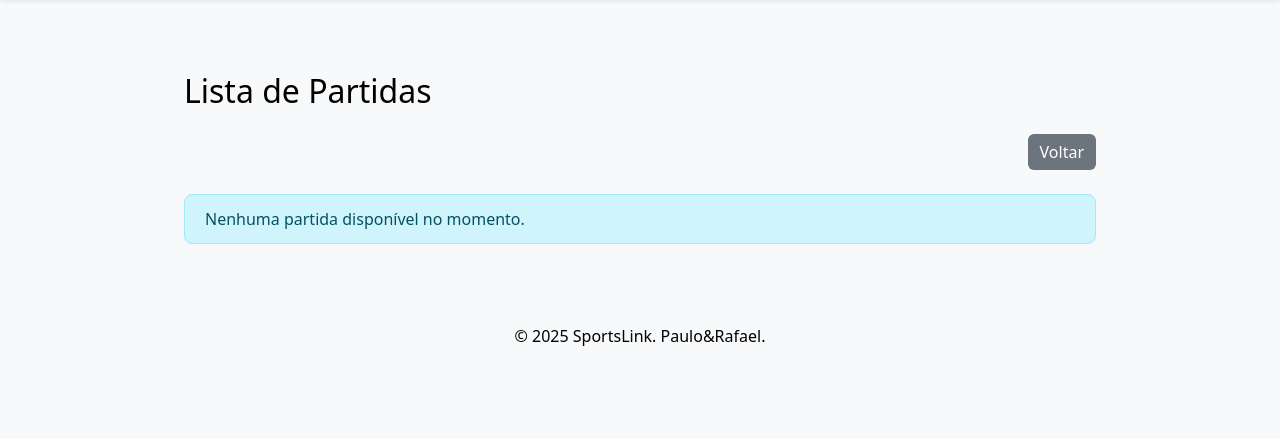
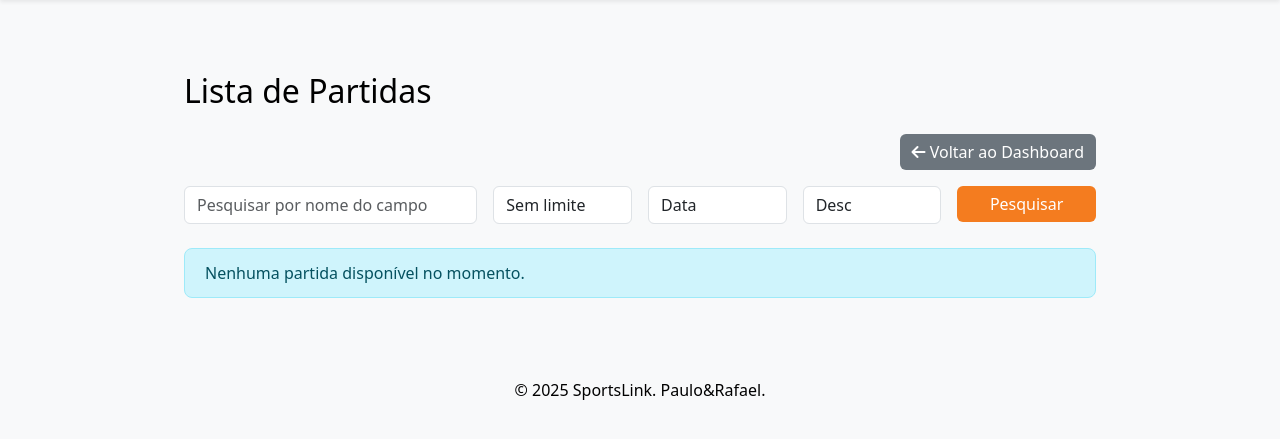
Before and after one commit to Paul-Y5/Projeto_SPORTSLINK-BD, a Flask app: page /dashboard/list_partidas in a window 1280 px wide. Shown: the part 56-495 px from the top of the page. Run offline with Flask 3, Linux system fonts and the light colour scheme; the visitor is signed in with stand-in values (Sample User, id 1); some libraries are stand-ins or nearby versions.

Commit message:
FINALIZADO

```diff
--- a/src/controllers/partidas.py
+++ b/src/controllers/partidas.py
@@ -70,19 +70,19 @@ def get_Partida(id_partida):
             partida = {
                 "ID": partida[0],
                 "CampoID": partida[1],
-                "DataHora": partida[2],
-                "Duracao": partida[3],
-                "Desporto": partida[4],
-                "CriadorID": partida[5],
-                "CampoNome": partida[6],
+                "Campo": partida[2],
+                "Comprimento": partida[3],
+                "Largura": partida[4],
+                "Latitude": partida[5],
+                "Longitude": partida[6],
                 "CampoLocalizacao": partida[7],
-                "CampoTipo": partida[8],
-                "CampoPreco": partida[9],
-                "CampoCapacidade": partida[10],
-                "CampoDescricao": partida[11],
-                "CampoImagemURL": partida[12],
-                "CriadorNome": partida[13],
-                "CriadorNacionalidade": partida[14],
+                "CampoDescricao": partida[8],
+                "DataHora": partida[9],
+                "Duracao": partida[10],
+                "Resultado": partida[11],
+                "Estado": partida[12],
+                "NoJogadors": partida[13],
+                "CampoImagemURL": partida[14],
                 "Jogadores": partida[15],
                 "MaxJogadores": partida[16],
             }
@@ -97,11 +97,14 @@ def get_Partida(id_partida):
         flash(f"Erro ao obter partida: {str(e)}", "danger")
         return redirect(url_for("dashboard.jog_dashboard"))
 
-def get_Partidas_Abertas():
+
+# Com Filtros de Nome e ordenação por DataHora, Distancia, ou Número de Jogadores
+def get_Partidas_Abertas(nome_campo=None, distancia=None, latitude=None, longitude=None, order_by='DataHora', order_direction='ASC'):
     try:
         with create_connection() as conn:
             cursor = conn.cursor()
-            cursor.execute("EXEC sp_GetPartidas")
+            cursor.execute("EXEC sp_GetPartidas @NomeCampo=?, @Distancia=?, @Latitude=?, @Longitude=?, @OrderBy=?, @OrderDirection=?",
+                           (nome_campo, distancia, latitude, longitude, order_by, order_direction))
             partidas = cursor.fetchall()
             for partida in partidas:
                 ids_jogadores = partida[15].split(",") if partida[15] else []
@@ -118,33 +121,27 @@ def get_Partidas_Abertas():
                             "Nacionalidade": jogador[4]
                         })
                 partida[15] = jogadores
-
-                partida = {
-                    "ID": partida[0],
-                    "CampoID": partida[1],
-                    "DataHora": partida[2],
-                    "Duracao": partida[3],
-                    "Desporto": partida[4],
-                    "CriadorID": partida[5],
-                    "CampoNome": partida[6],
-                    "CampoLocalizacao": partida[7],
-                    "CampoTipo": partida[8],
-                    "CampoPreco": partida[9],
-                    "CampoCapacidade": partida[10],
-                    "CampoDescricao": partida[11],
-                    "CampoImagemURL": partida[12],
-                    "CriadorNome": partida[13],
-                    "CriadorNacionalidade": partida[14],
-                    "Jogadores": partida[15],
-                    "MaxJogadores": partida[16],
-                }
-            partidas = [dict(zip([column[0] for column in cursor.description], partida)) for partida in partidas]
-            print(partidas)
+            partidas = [{
+                "ID": partida[0],
+                "CampoID": partida[1],
+                "Campo": partida[2],
+                "DataHora": partida[9],
+                "Duracao": partida[10],
+                "Comprimento": partida[3],
+                "Largura": partida[4],
+                "Desporto": partida[5] if len(partida) > 5 else 'Não especificado',
+                "Resultado": partida[11],
+                "Estado": partida[12],
+                "CampoLocalizacao": partida[7],
+                "CampoDescricao": partida[8],
+                "CampoImagemURL": partida[14],
+                "Jogadores": partida[15],
+                "MaxJogadores": partida[16]
+            } for partida in partidas]
         return partidas
     except Exception as e:
         flash(f"Erro ao carregar partidas abertas: {str(e)}", "danger")
         return []
-
 
 def entrar_Partida(id_partida):
     user_id = session.get("user_id")
--- a/src/controllers/user.py
+++ b/src/controllers/user.py
@@ -331,11 +331,9 @@ def cancelar_reserva(reserva_id):
             cursor = conn.cursor()
             cursor.execute("EXEC sp_DeleteReserva ?", (reserva_id,))
             conn.commit()
-        flash("Reserva cancelada com sucesso!", "success")
-        return redirect(url_for("dashboard.jog_dashboard"))
+        return True
     except Exception as e:
-        flash(f"Erro ao cancelar reserva: {str(e)}", "danger")
-        return redirect(url_for("dashboard.jog_dashboard"))
+        return False
 
 
 # Auxiiares
--- a/src/routes/dashboard.py
+++ b/src/routes/dashboard.py
@@ -25,9 +25,17 @@ def jog_dashboard():
         elif action == "add_field":
             return adicionar_campo_publico()
         elif action == "cancel_reserva":
-            reserva_id = request.form.get("reserva_id")
+            reserva_id = request.form.get("reserva_id", type=int)
             if reserva_id:
-                cancelar_reserva(reserva_id)
+                result = cancelar_reserva(reserva_id)
+                if result:
+                    flash("Reserva cancelada com sucesso.", "success")
+                else:
+                    flash("Erro ao cancelar a reserva.", "danger")
+                return redirect(url_for("dashboard.jog_dashboard"))
+            else:
+                flash("ID da reserva não fornecido.", "danger")
+                return redirect(url_for("dashboard.jog_dashboard"))
 
     if action == "view_fields":
         return ver_campos()
@@ -106,9 +114,7 @@ def campo_detail(ID):
     else:
         if request.method == "POST":
             action = request.form.get("action")
-            if action == "cancelar_reserva":
-                cancelar_reserva(request.form.get("reserva_id"))
-            elif action == "agendar_reserva":
+            if action == "agendar_reserva":
                 return agendar_reserva(ID)
         #print("Campo não é do arrendador")
         template = 'campo_details2.html'
@@ -149,9 +155,19 @@ def list_friends():
 def list_partidas():
     try:
         if request.method == "POST":
-            partida_id = request.form.get("partida_id")
-            entrar_Partida(partida_id)
-        partidas = get_Partidas_Abertas()
+            action = request.form.get("action")
+            if action == "entrar_partida":
+                partida_id = request.form.get("partida_id")
+                entrar_Partida(partida_id)
+
+        nome_campo = request.form.get('nome_campo')
+        distancia = request.form.get('distancia', type=float) if request.form.get('distancia') else None
+        latitude = request.form.get('user_lat', type=float) if request.form.get('user_lat') else None
+        longitude = request.form.get('user_lon', type=float) if request.form.get('user_lon') else None
+        order_by = request.form.get('order_by', 'DataHora')
+        order_direction = request.form.get('order_direction', 'ASC')
+
+        partidas = get_Partidas_Abertas(nome_campo, distancia, latitude, longitude, order_by, order_direction)
         if not partidas:
             flash("Nenhuma partida encontrada.", "info")
             return render_template("list_partidas.html", partidas=[])
--- a/src/templates/campo_details2.html
+++ b/src/templates/campo_details2.html
@@ -50,7 +50,7 @@
         {% endif %}
         {% endwith %}
 
-        {% if campo.Tipo == 'Privado' %}
+        {% if campo.ID_Arrendador %}
         <!-- Detalhes do Campo Privado -->
         <div class="card mb-4">
             <div class="card-header bg-primary text-white rounded-top-4">
--- a/src/templates/list_partidas.html
+++ b/src/templates/list_partidas.html
@@ -4,65 +4,116 @@
 <div class="container mt-5">
     <h2 class="mb-4">Lista de Partidas</h2>
     <div class="text-end mb-3">
-        <a href="#" class="btn btn-secondary" onclick="window.history.back(); return false;">Voltar</a>
+        <a href="{{ url_for('dashboard.jog_dashboard') }}" class="btn btn-secondary">
+            <i class="fas fa-arrow-left"></i> Voltar ao Dashboard
+        </a>
     </div>
 
+    <!-- Barra de Pesquisa e Ordenação -->
+    <form method="POST" action="{{ url_for('dashboard.list_partidas') }}" class="mb-4" id="filterForm">
+        <div class="row g-3">
+            <div class="col-md-4">
+                <input type="text" class="form-control" name="nome_campo" placeholder="Pesquisar por nome do campo"
+                    value="{{ request.form.get('nome_campo', '') }}">
+            </div>
+            <div class="col-md-2">
+                <select class="form-control" name="distancia">
+                    <option value="">Sem limite</option>
+                    <option value="5" {% if request.form.get('distancia')=='5' %}selected{% endif %}>5 km</option>
+                    <option value="10" {% if request.form.get('distancia')=='10' %}selected{% endif %}>10 km</option>
+                    <option value="20" {% if request.form.get('distancia')=='20' %}selected{% endif %}>20 km</option>
+                </select>
+            </div>
+            <div class="col-md-2">
+                <select class="form-control" name="order_by">
+                    <option value="DataHora" {% if request.form.get('order_by', 'DataHora' )=='DataHora' %}selected{%
+                        endif %}>Data</option>
+                    <option value="NumJogadores" {% if request.form.get('order_by', 'DataHora' )=='NumJogadores'
+                        %}selected{% endif %}>Nº Jogadores</option>
+                    <option value="Distancia" {% if request.form.get('order_by', 'DataHora' )=='Distancia' %}selected{%
+                        endif %}>Distância</option>
+                </select>
+            </div>
+            <div class="col-md-2">
+                <select class="form-control" name="order_direction">
+                    <option value="ASC" {% if request.form.get('order_direction', 'ASC' )=='ASC' %}selected{% endif %}>
+                        Asc</option>
+                    <option value="DESC" {% if request.form.get('order_direction', 'DESC' )=='DESC' %}selected{% endif
+                        %}>Desc</option>
+                </select>
+            </div>
+            <div class="col-md-2">
+                <button type="submit" class="btn btn-primary w-100">Pesquisar</button>
+            </div>
+            <!-- Campos ocultos para latitude e longitude -->
+            <input type="hidden" id="user_lat" name="user_lat" value="">
+            <input type="hidden" id="user_lon" name="user_lon" value="">
+        </div>
+    </form>
+
     {% if partidas %}
-    <div class="row row-cols-1 row-cols-md-2 g-4">
+    <div class="row row-cols-1 row-cols-md-1 g-4">
         {% for partida in partidas %}
-        <div class="col">
+        <div class="col mb-4">
             <div class="card shadow-sm h-100">
                 <div class="card-body">
                     <h5 class="card-title">Partida #{{ partida["ID"] }}</h5>
+                    <div class="row d-flex align-items-center">
+                        <!-- Coluna para a Imagem -->
+                        {% if partida.CampoImagemURL %}
+                        <div class="col-md-4 mb-3 mb-md-0">
+                            <img src="{{ url_for('static', filename=partida.CampoImagemURL) }}" alt="Imagem do Campo"
+                                class="img-fluid rounded" style="max-height: 150px; max-width: 100%;">
+                        </div>
+                        {% endif %}
+                        <!-- Coluna para os Detalhes -->
+                        <div class="{% if partida.CampoImagemURL %}col-md-8{% else %}col-12{% endif %}">
                             <p class="card-text">
-                        <strong>Campo:</strong> {{ partida.CampoNome or 'Não especificado' }}<br>
+                                <strong>Campo:</strong> {{ partida.Campo or 'Não especificado' }}<br>
                                 <strong>Endereço:</strong> {{ partida.CampoLocalizacao or 'Não especificado' }}<br>
-                        <strong>Data e Hora:</strong> {{ partida.DataHora.strftime('%Y-%m-%d %H:%M') if partida.DataHora
-                        else 'Não especificado' }}<br>
+                                <strong>Data e Hora:</strong> {{ partida.DataHora if partida.DataHora else 'Não
+                                especificado' }}<br>
                                 <strong>Duração:</strong> {{ partida.Duracao or '0' }} minutos<br>
-                        <strong>Desporto:</strong> {{ partida.Desporto or 'Não especificado' }}<br>
-                        <strong>Criador:</strong> {{ partida.CriadorNome }} (Nacionalidade: {{
-                        partida.CriadorNacionalidade or 'Não fornecida' }})<br>
-                        <strong>Capacidade do Campo:</strong> {{ partida.CampoCapacidade or 'Desconhecida' }}<br>
-                        <strong>Número de Jogadores:</strong> {{ partida.Jogadores|length }} / {{ partida.MaxJogadores
-                        or '10' }}<br>
+                                <strong>Número de Jogadores:</strong> {{ partida.Jogadores|length }} / {{
+                                partida.MaxJogadores or '10' }}<br>
                             </p>
 
                             <p>
                                 <strong>Detalhes do Campo:</strong><br>
-                        Tipo: {{ partida.CampoTipo or 'Não especificado' }}<br>
-                        Preço: {{ partida.CampoPreco or 'Não especificado' }}<br>
+                                Tamanho: {{ partida.Largura }} m x {{ partida.Comprimento }} m<br>
                                 Descrição: {{ partida.CampoDescricao or 'Sem descrição' }}<br>
                             </p>
 
                             <p>
                                 <strong>Jogadores:</strong><br>
                                 {% if partida.Jogadores %}
+                            <div class="d-flex flex-wrap gap-2">
                                 {% for jogador in partida.Jogadores %}
-                        <span class="badge bg-secondary mb-1">
-                            <a href="{{ url_for('dashboard.jogador_detail', ID=jogador.ID) }}" class="text-white">[#{{
-                                jogador.ID }}] {{ jogador.Nome }}</a>
-                            <small class="text-muted"> (Nacionalidade: {{ jogador.Nacionalidade or 'Não fornecida'
-                                }})</small>
+                                <span class="badge bg-secondary">
+                                    [#{{ jogador.ID }}] {{ jogador.Nome }}
+                                    <small class="text-muted">(Nacionalidade: {{ jogador.Nacionalidade or 'Não
+                                        fornecida' }})</small>
                                 </span>
-                        {% if not loop.last %}, {% endif %}
                                 {% endfor %}
+                            </div>
                             {% else %}
                             <span class="text-muted">Nenhum jogador inscrito.</span>
                             {% endif %}
                             </p>
 
-                    {% if partida.CampoImagemURL %}
-                    <div class="mb-3">
-                        <img src="{{ partida.CampoImagemURL }}" alt="Imagem do Campo" class="img-fluid rounded"
-                            style="max-height: 150px;">
-                    </div>
-                    {% endif %}
-
                             <form action="{{ url_for('dashboard.list_partidas') }}" method="POST" class="d-inline">
+                                <input type="hidden" name="action" value="entrar_partida">
                                 <input type="hidden" name="partida_id" value="{{ partida.ID }}">
+                                <input type="hidden" name="nome_campo" value="{{ request.form.get('nome_campo', '') }}">
+                                <input type="hidden" name="distancia" value="{{ request.form.get('distancia', '') }}">
+                                <input type="hidden" name="order_by" value="{{ request.form.get('order_by', 'DataHora') }}">
+                                <input type="hidden" name="order_direction" value="{{ request.form.get('order_direction', 'ASC') }}">
+                                <input type="hidden" name="user_lat" value="{{ request.form.get('user_lat', '') }}">
+                                <input type="hidden" name="user_lon" value="{{ request.form.get('user_lon', '') }}">
                                 <button type="submit" class="btn btn-success">Entrar na Partida</button>
                             </form>
+                        </div>
+                    </div>
                 </div>
             </div>
         </div>
@@ -72,4 +123,28 @@
     <div class="alert alert-info mt-4">Nenhuma partida disponível no momento.</div>
     {% endif %}
 </div>
+
+<script>
+    document.addEventListener('DOMContentLoaded', function () {
+        // Tenta obter a localização do utilizador
+        if (navigator.geolocation) {
+            navigator.geolocation.getCurrentPosition(function (position) {
+                const userLat = position.coords.latitude;
+                const userLng = position.coords.longitude;
+                // Preenche os campos ocultos no formulário
+                document.getElementById('user_lat').value = userLat;
+                document.getElementById('user_lon').value = userLng;
+            }, function (error) {
+                console.error('Erro ao obter localização do usuário:', error);
+                // Define valores padrão ou desativa o filtro de distância
+                document.getElementById('user_lat').value = '';
+                document.getElementById('user_lon').value = '';
+            });
+        } else {
+            console.warn('Geolocalização não é suportada pelo navegador.');
+            document.getElementById('user_lat').value = '';
+            document.getElementById('user_lon').value = '';
+        }
+    });
+</script>
 {% endblock %}
--- a/src/templates/lista_amigos.html
+++ b/src/templates/lista_amigos.html
@@ -49,7 +49,7 @@
                 <tr>
                     <td>{{ amigo[0] }}</td>
                     <td>
-                        <img src="{{ url_for('static', filename=(amigo[3].split(',')[0] if amigo[3] else 'img/icon_def.png')) }}"
+                        <img src="{{ url_for('static', filename=(amigo[3].split(',')[0]) }}"
                             alt="Imagem de Perfil" class="img-fluid rounded-circle" style="width: 50px; height: 50px; margin: 2%;">
                     </td>
                     <td>{{ amigo[1] }}</td>
```
Also changed, not shown: src/persistency/procedures/procedures.sql (+30 -4 lines), src/templates/arr_dashboard.html (+5 -2 lines), src/templates/partida_details.html (+11 -11 lines). Lines whose indentation alone changed are shown as unchanged.
